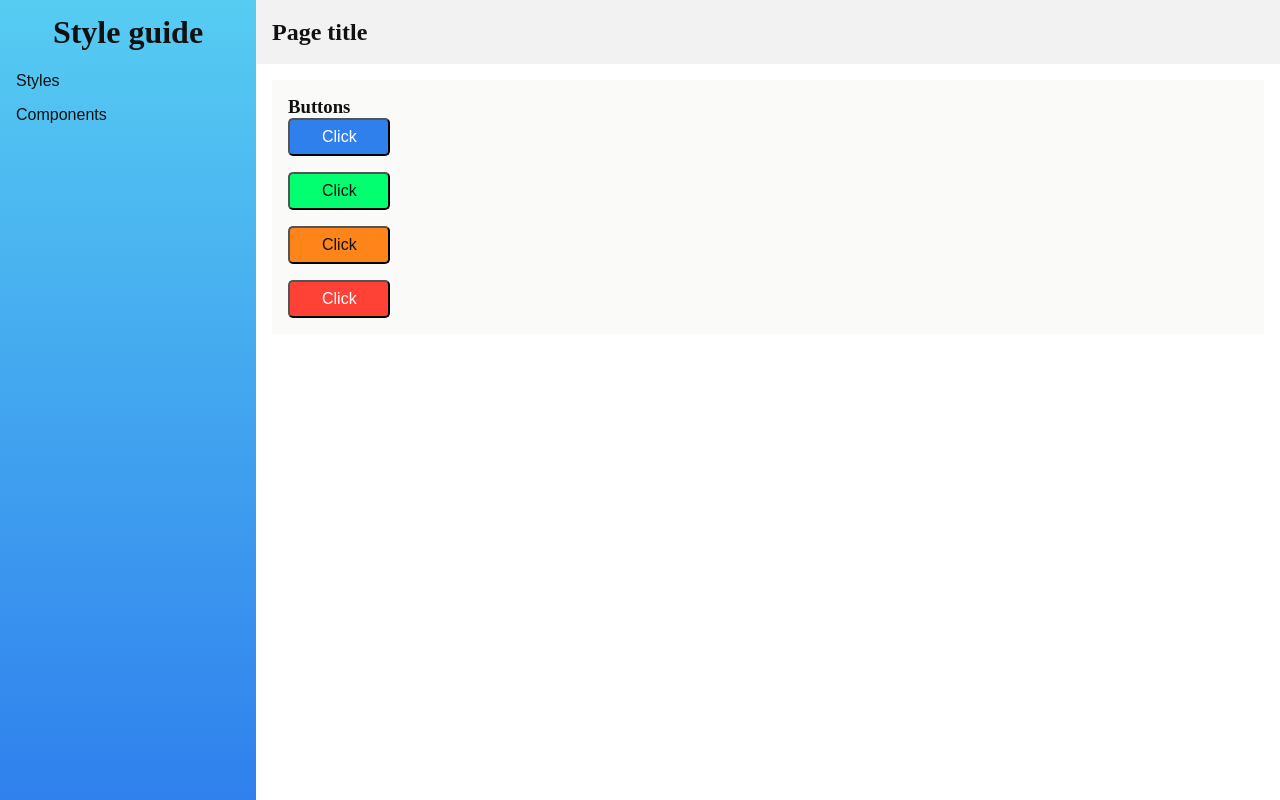
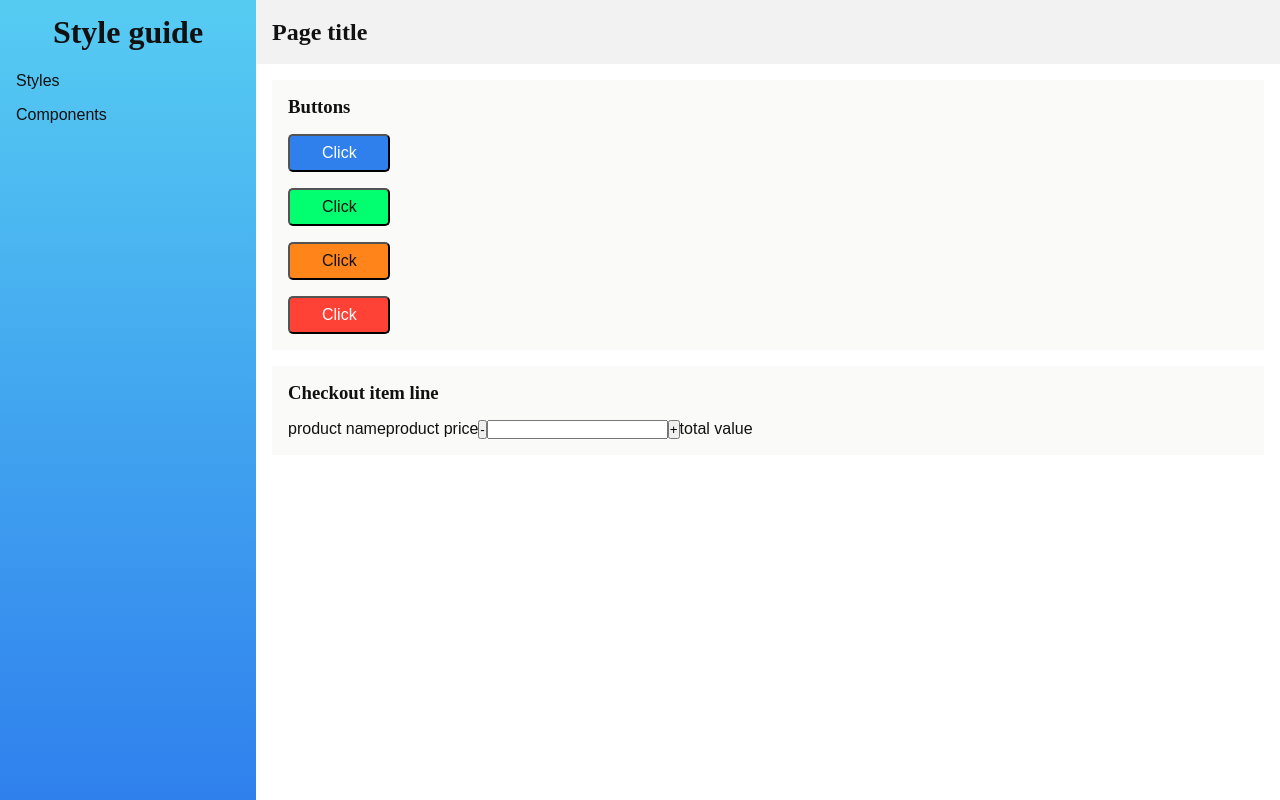
Before and after one commit to balinttamas87/styleguide, a React (Create React App) app: page /components in a window 1280 px wide. Built offline with nearby package versions, Linux system fonts and the light colour scheme.

Commit message:
Add basic layout for checkout

```diff
--- a/src/components/components/Components.css
+++ b/src/components/components/Components.css
@@ -9,3 +9,16 @@
 	justify-content: space-between;
 	max-width: 102px;
 }
+.buttons-title {
+	margin-bottom: 1rem;
+}
+.checkout-basket-item-wrapper {
+	background-color: #fafaf9;
+	padding: 1rem;
+}
+.checkout-basket-item-inner {
+	display: flex;
+}
+.checkout-item-title {
+	margin-bottom: 1rem;
+}
--- a/src/components/components/Components.js
+++ b/src/components/components/Components.js
@@ -1,18 +1,31 @@
 import React from "react";
 import "./Components.css";
 import Button from "../button/Button";
+import Spacer from "../spacer/Spacer";
 
 const buttonStates = ["primary","success","warning","danger"];
 
 export default () => (
 	<div className="components-wrapper">
 		<div className="buttons-wrapper">
-			<h3 className="h3">Buttons</h3>
+			<h3 className="h3 buttons-title">Buttons</h3>
 			<div className="buttons-inner">
 			{
 				buttonStates.map((state) => <Button state={state}/>)
 			}
 			</div>
 		</div>
+		<Spacer/>
+		<div className="checkout-basket-item-wrapper">
+			<h3 className="h3 checkout-item-title">Checkout item line</h3>
+			<div className="checkout-basket-item-inner">
+				<p>product name</p>
+				<p>product price</p>
+				<button>-</button>
+				<input type="number"/>
+				<button>+</button>
+				<p>total value</p>
+			</div>
+		</div>
 	</div>
 )
```
